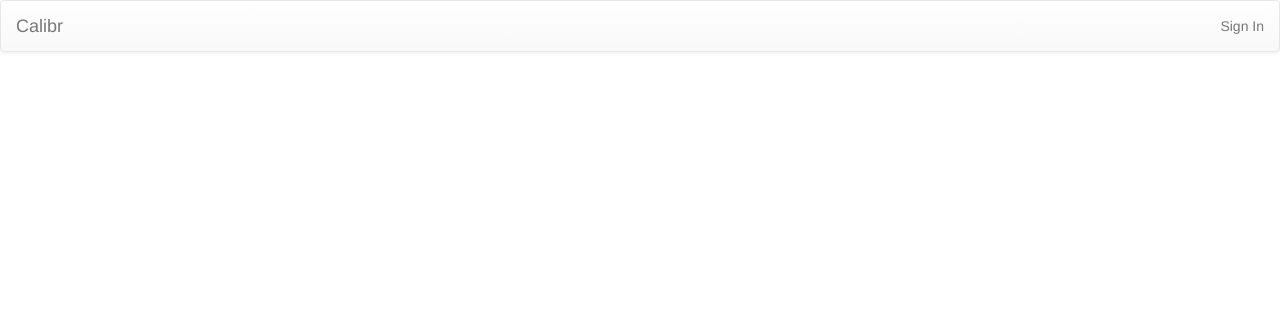
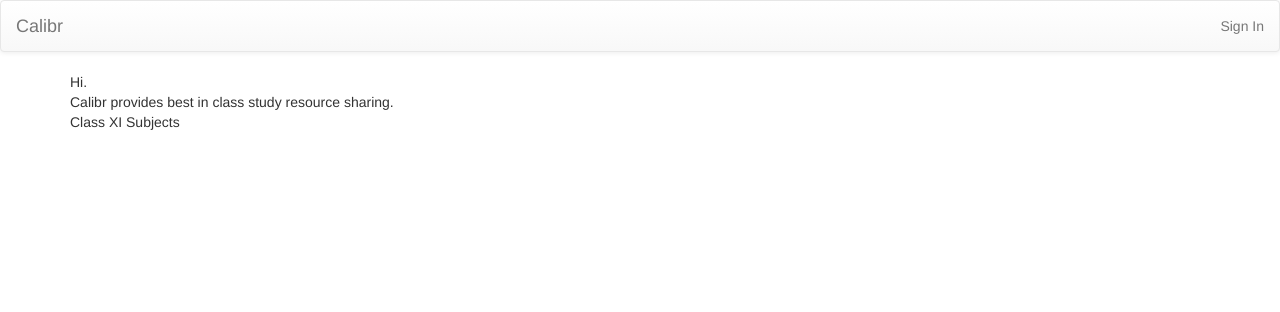
Before and after one commit to daniyaalk/Calibr, a PHP site: page / in a window 1280 px wide. Shown: the top 312 px of the page. Run offline with PHP 8.4, Linux system fonts and the light colour scheme; some libraries are stand-ins or nearby versions.

Commit message:
Modifications to index

```diff
--- a/index.php
+++ b/index.php
@@ -4,16 +4,28 @@
   require_once "header.php";
  ?>
  <div class="catch">
-
+   <div class="container">
+     <div class="catch-text">
+       <div class="catch-header">
+         Hi.
+       </div>
+       <div class="catch-sub">
+         Calibr provides best in class study resource sharing.
+       </div>
+     </div>
+   </div>
  </div>
  <div class="container">
-   <div class="grade-subjects">
+   <div class="grade-subjects grade-subjects-left">
     <div class="grade-subjects-header">
-
+      Class XI Subjects
     </div>
     <div class="grade-subjects-content">
 
     </div>
+   </div>
+   <div class="grade-subjects grade-subjects-left">
+
    </div>
  </div>
 <?php
```
Also changed, not shown: sass/main.sass (+22 -1 lines).
